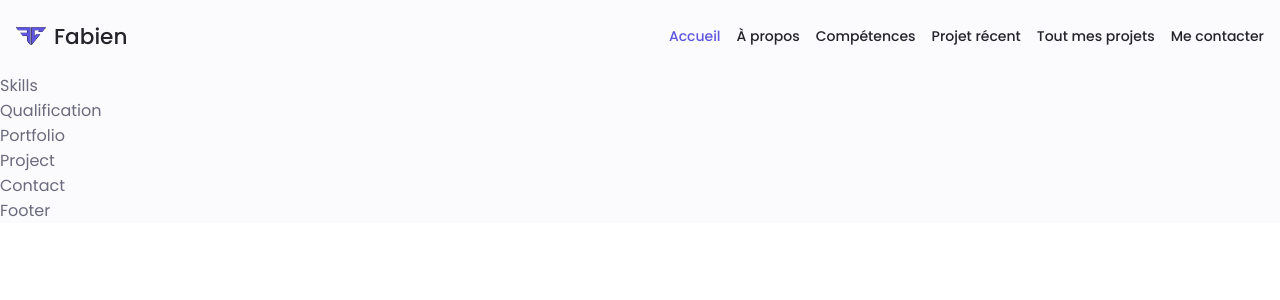
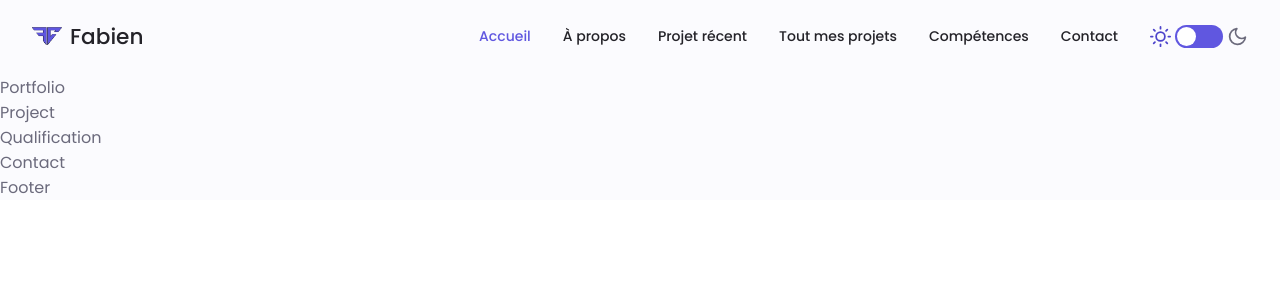
Before and after one commit to FabKaiz/portfolio-react, a React (Create React App) app: page / in a window 1280 px wide. Shown: the top 300 px of the page. Built offline with nearby package versions, Linux system fonts and the light colour scheme.

Commit message:
navbar css done w media queries

```diff
--- a/src/App.js
+++ b/src/App.js
@@ -5,9 +5,9 @@ import {
   Portfolio,
   Project,
   Qualification,
-  Skills,
+  RecentWork,
 } from "./container";
-import { Navbar, Footer, DarkMode } from "./components";
+import { Navbar, Footer } from "./components";
 import "./App.scss";
 
 
@@ -15,13 +15,12 @@ function App() {
   return (
     <div className="App">
       <Navbar />
-      <DarkMode />
       <Header />
       <About />
-      <Skills />
-      <Qualification />
+      <RecentWork />
       <Portfolio />
       <Project />
+      <Qualification />
       <Contact />
       <Footer />
     </div>
--- a/src/components/Navbar/Navbar.jsx
+++ b/src/components/Navbar/Navbar.jsx
@@ -11,6 +11,7 @@ import {
 
 import { images } from "../../constants";
 import "./Navbar.scss";
+import { DarkMode } from "../../components";
 
 const Navbar = () => {
 
@@ -34,14 +35,8 @@ const Navbar = () => {
 
             <li className="nav__item">
               <a href="#about" className="nav__link">
-                <AiOutlineUser className="nav__icon" />À propos
-              </a>
-            </li>
-
-            <li className="nav__item">
-              <a href="#skills" className="nav__link">
-                <AiOutlineFileDone className="nav__icon" />
-                Compétences
+                <AiOutlineUser className="nav__icon" />
+                À propos
               </a>
             </li>
 
@@ -61,9 +56,16 @@ const Navbar = () => {
             </li>
 
             <li className="nav__item">
+              <a href="#skills" className="nav__link">
+                <AiOutlineFileDone className="nav__icon" />
+                Compétences
+              </a>
+            </li>
+
+            <li className="nav__item">
               <a href="#contact" className="nav__link">
                 <BiMailSend className="nav__icon" />
-                Me contacter
+                Contact
               </a>
             </li>
           </ul>
@@ -72,7 +74,7 @@ const Navbar = () => {
         </div>
 
         <div className="nav__btns">
-          {/* <!-- Darkmode btn --> */}
+          <DarkMode />
           <div className="nav__toggle" id="nav-toggle">
             <AiOutlineMenu />
           </div>
--- a/src/components/Navbar/Navbar.scss
+++ b/src/components/Navbar/Navbar.scss
@@ -34,6 +34,8 @@
   font-size: 1.1rem;
   cursor: pointer;
   transition: 0.2s ease;
+  display: flex;
+  align-items: center;
 
   &:hover {
     color: var(--first-color)
@@ -81,39 +83,43 @@
   bottom: 0;
 }
 
-@media screen and (min-width: 768px) {
-  .container {
-    margin-left: auto;
-    margin-right: auto;
+.nav__btns {
+  margin-left: 2rem;
+  display: flex;
+}
+
+
+/* ============= MEDIA QUERIES ============= */
+@media screen and (min-width: 990px) {
+  .nav__list {
+    column-gap: 2rem !important;
+  }
+}
+
+@media screen and (max-width: 840px) {
+  .nav__menu {
+    position: fixed;
+    bottom: -100%;
+    left: 0;
+    width: 100%;
+    background-color: var(--body-color);
+    padding: 2rem 1.5rem 4rem;
+    box-shadow: 0 -1px 4px rgba(0,0,0,.15);
+    border-radius: 1.5rem 1.5rem 0 0;
+    transition: .3s
   }
 
-  body {
-    margin: 0;
+  .toggle-theme-wrapper {
+    margin-left: 0;
+    margin-right: 1rem;
+    display: flex;
   }
+}
 
-  .section {
-    padding: 6rem 0 2rem
-  }
-
-  .section__subtitle {
-    margin-bottom: 4rem;
-  }
-
-  .header {
-    top: 0;
-    bottom: initial;
-  }
-
-  .header,
-  .main,
-  .footer__container {
-    padding: 0 1rem;
-  }
-
-
+@media screen and (min-width: 841px) {
   .nav {
     height: calc(var(--header-height) + 1.5rem);
-    max-width: 100vw;
+    max-width: 100%;
   }
 
   .nav__logo {
@@ -138,21 +144,6 @@
   .nav__menu {
     margin-left: auto;
   }
-
-}
-
-@media screen and (max-width: 767px) {
-  .nav__menu {
-    position: fixed;
-    bottom: -100%;
-    left: 0;
-    width: 100%;
-    background-color: var(--body-color);
-    padding: 2rem 1.5rem 4rem;
-    box-shadow: 0 -1px 4px rgba(0,0,0,.15);
-    border-radius: 1.5rem 1.5rem 0 0;
-    transition: .3s
-  }
 }
 
 @media screen and (max-width: 365px) {
--- /dev/null
+++ b/src/container/RecentWork/RecentWork.jsx
@@ -0,0 +1,11 @@
+import React from 'react'
+
+import './RecentWork.scss';
+
+const RecentWork = () => {
+  return (
+    <div>RecentWork</div>
+  )
+}
+
+export default RecentWork
--- a/src/container/Skills/Skills.jsx
+++ /dev/null
@@ -1,11 +0,0 @@
-import React from 'react'
-
-import './Skills.scss';
-
-const Skills = () => {
-  return (
-    <div>Skills</div>
-  )
-}
-
-export default Skills
--- a/src/container/index.js
+++ b/src/container/index.js
@@ -4,7 +4,7 @@ import Header from './Header/Header';
 import Portfolio from './Portfolio/Portfolio';
 import Project from './Project/Project';
 import Qualification from './Qualification/Qualification';
-import Skills from './Skills/Skills';
+import RecentWork from './RecentWork/RecentWork';
 
 export {
   About,
@@ -13,5 +13,5 @@ export {
   Portfolio,
   Project,
   Qualification,
-  Skills,
+  RecentWork,
 }
--- a/src/index.scss
+++ b/src/index.scss
@@ -144,7 +144,6 @@ img {
 
 /*==================== LAYOUT ====================*/
 .container {
-  max-width: 768px;
   margin-left: var(--mb-1-5);
   margin-right: var(--mb-1-5);
 }
@@ -173,3 +172,61 @@ img {
 .scroll-header {
   box-shadow: 0 -1px 9px rgba(0, 0, 0, 0.25);
 }
+
+/*==================== LAYOUT Media Queries ====================*/
+
+
+@media screen and (min-width:841px) {
+  .container {
+    margin-left: auto;
+    margin-right: auto;
+  }
+
+  body {
+    margin: 0;
+  }
+
+  .section {
+    padding: 6rem 0 2rem
+  }
+
+  .section__subtitle {
+    margin-bottom: 4rem;
+  }
+
+  .header {
+    top: 0;
+    bottom: initial;
+  }
+
+  .header,
+  .main,
+  .footer__container {
+    padding: 0 2rem;
+  }
+
+
+}
+
+@media screen and (min-width: 560px) {
+  .skills__container {
+    display: grid;
+    gap: 1rem;
+  }
+
+  .about__container,
+  .skills__container,
+  .portfolio__content,
+  .project__container,
+  .contact__container,
+  .footer__container {
+    grid-template-columns: repeat(2, 1fr);
+  }
+}
+
+@media screen and (max-width: 365px) {
+  .container {
+    margin-left: var(--mb-1);
+    margin-right: var(--mb-1);
+  }
+}
```
Also changed, not shown: src/container/RecentWork/RecentWork.scss (added).
